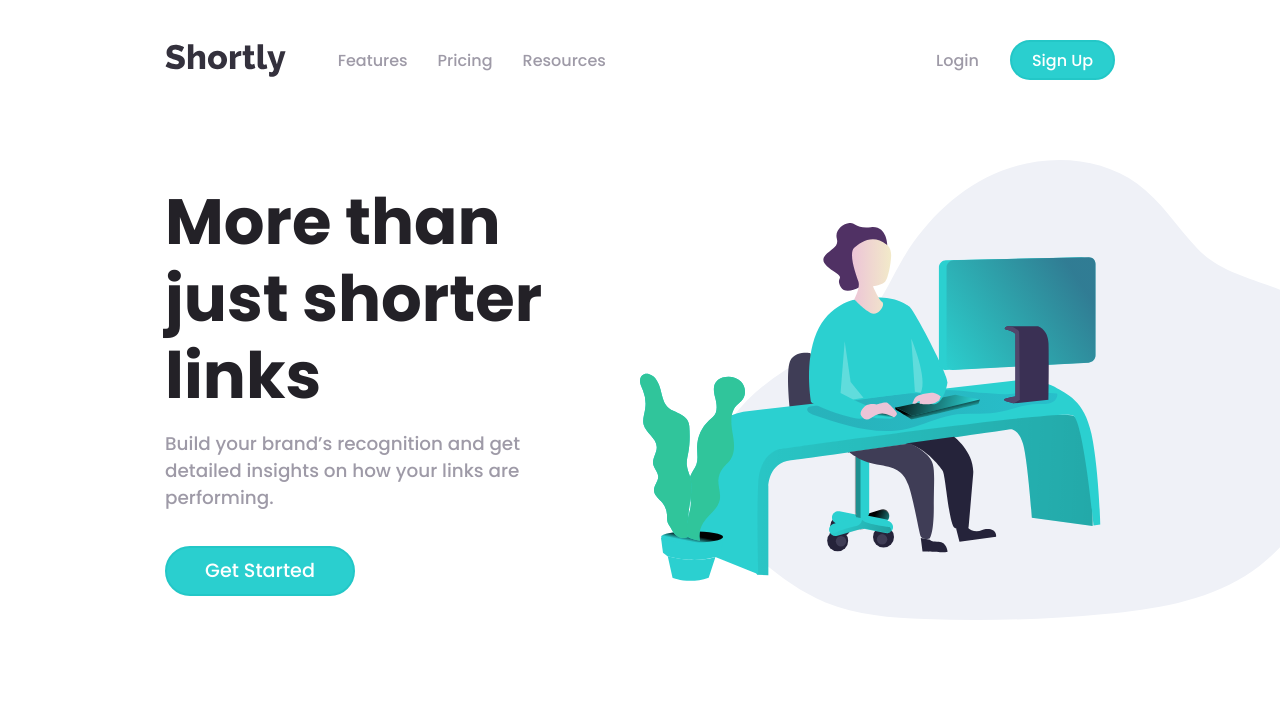
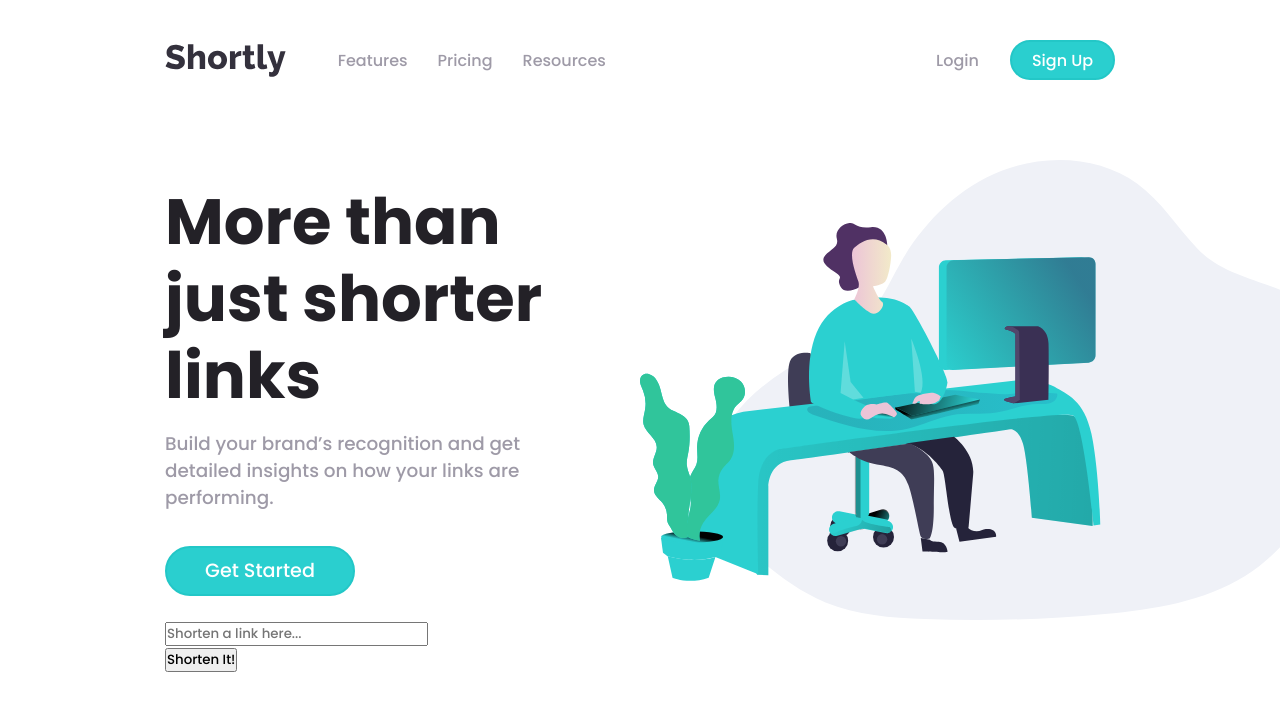
Before and after one commit to Sami-20s/Shorten-URL__FrontEndMentor, a Next.js app: page / in a window 1280 px wide. Shown: the top 710 px of the page. Built offline with nearby package versions, Linux system fonts and the light colour scheme.

Commit message:
📰 Form Container Added

```diff
--- /dev/null
+++ b/components/FormContainer/Form.tsx
@@ -0,0 +1,30 @@
+import React, { FC } from "react";
+import { FormProps } from "../../types/FormContainer/formContainer";
+
+const Form: FC<FormProps> = ({ link, setLink, danger, handleClick }) => {
+    return (
+        <form className="input__wrapper__form">
+            <div className="input__wrapper__form__control">
+                <input
+                    className={danger ? "danger" : ""}
+                    type="text"
+                    placeholder="Shorten a link here..."
+                    value={link}
+                    onChange={e => setLink(e.target.value)}
+                />
+                {danger && <p>Please add a valid link</p>}
+            </div>
+            <div className="input__wrapper__form__buttons">
+                <button
+                    className="input__wrapper__form__buttons__button"
+                    type="submit"
+                    onClick={e => handleClick(e)}
+                >
+                    Shorten It!
+                </button>
+            </div>
+        </form>
+    );
+};
+
+export default Form;
--- /dev/null
+++ b/components/FormContainer/FormContainer.tsx
@@ -0,0 +1,69 @@
+import React, { useState } from "react";
+import {
+    FunctionTypes,
+    LinkTypes,
+    LinksTypes,
+    DangerTypes,
+    SingleLinkBoxProps,
+} from "../../types/FormContainer/formContainer";
+import Form from "./Form";
+import SingleLinkBox from "./SingleLinkBox";
+const FormContainer = () => {
+    const [link, setLink] = useState<LinkTypes>("");
+    const [danger, setDanger] = useState<DangerTypes>(false);
+    const [links, setLinks] = useState<LinksTypes>([]);
+
+    const fetchData: FunctionTypes["fetchData"] = async URL => {
+        try {
+            const response = await fetch(
+                `https://api.shrtco.de/v2/shorten?url=${URL}`
+            );
+            const data = await response.json();
+            console.log(data);
+            if (data.ok === false) {
+                setDanger(true);
+                setTimeout(() => {
+                    setDanger(false);
+                }, 2000);
+                setLinks([]);
+            } else {
+                setDanger(false);
+                setLinks([
+                    data.result.full_short_link,
+                    data.result.full_short_link2,
+                    data.result.full_short_link3,
+                ]);
+            }
+        } catch (error) {
+            console.log(`The Error is ${error}`);
+        }
+    };
+    const handleClick: FunctionTypes["handleClick"] = e => {
+        e.preventDefault();
+        if (link === "") {
+            setDanger(true);
+            setTimeout(() => {
+                setDanger(false);
+            }, 2000);
+        }
+        fetchData(link.toString());
+        setLink("");
+    };
+    return (
+        <div className="input container-px" id="FormContainer">
+            <div className="input__wrapper">
+                <Form
+                    link={link}
+                    setLink={setLink}
+                    danger={danger}
+                    handleClick={handleClick}
+                />
+                {links.map((item, index) => {
+                    return <SingleLinkBox key={index} link={item} />;
+                })}
+            </div>
+        </div>
+    );
+};
+
+export default FormContainer;
--- /dev/null
+++ b/components/FormContainer/SingleLinkBox.tsx
@@ -0,0 +1,34 @@
+import React, { FC, useState } from "react";
+import {
+    FunctionTypes,
+    SingleLinkBoxProps,
+} from "../../types/FormContainer/formContainer";
+
+const SingleLinkBox: FC<SingleLinkBoxProps> = ({ link }) => {
+    const [copied, setCopied] = useState<boolean>(false);
+    const handleCopy: FunctionTypes["handleCopy"] = () => {
+        navigator.clipboard.writeText(`${link}`);
+        setCopied(true);
+        setTimeout(() => {
+            setCopied(false);
+        }, 2000);
+    };
+
+    return (
+        <div className="input__wrapper__singleBox">
+            <h4>{link}</h4>
+            <button
+                className={`${
+                    copied
+                        ? "input__wrapper__singleBox__button active"
+                        : "input__wrapper__singleBox__button"
+                }`}
+                onClick={handleCopy}
+            >
+                {copied ? "Copied!" : "Copy"}
+            </button>
+        </div>
+    );
+};
+
+export default SingleLinkBox;
--- a/pages/index.tsx
+++ b/pages/index.tsx
@@ -1,11 +1,13 @@
 import React, { FC } from "react";
 import Hero from "../components/Hero/Hero";
+import FormContainer from "../components/FormContainer/FormContainer";
 
 const Home: FC = () => {
     return (
         <>
             <main>
                 <Hero />
+                <FormContainer />
             </main>
         </>
     );
```
